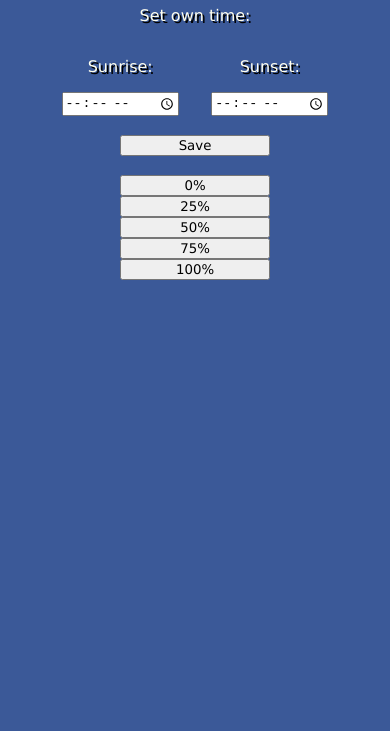
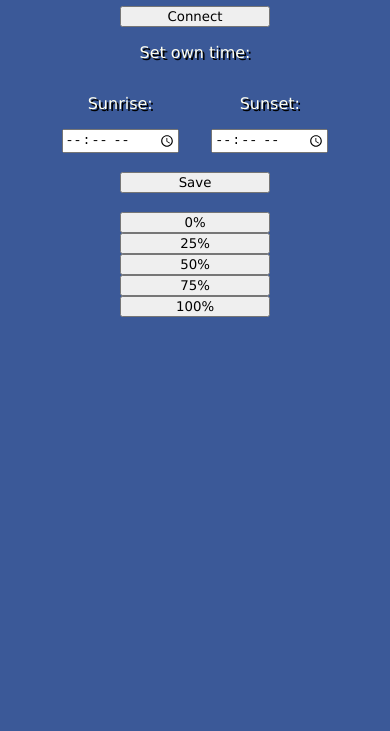
Before and after one commit to DrOakfield/BlueFruitBLE_Gardiner, a plain HTML site: page index.html in a window 390 px wide. Shown: the part 113-844 px from the top of the page. Drawn offline with Linux system fonts and the light colour scheme; some packages are replaced by stand-ins of ours.

Commit message:
tilføjet ButtonConnect

```diff
--- a/index.html
+++ b/index.html
@@ -15,6 +15,7 @@
 
 			<h1>Curtain Controller</h1>
 
+			<button id="ButtonConnect" onclick="buttonConnect()"> Connect </button>
 
 			<p id = "inputText">Set own time:</p>
 			<div id = "input">
@@ -47,5 +48,7 @@
 			</div>
 			<input type="hidden" id="GemtInput">
 		</div>
+
+
 	</body>
 </html>
```
